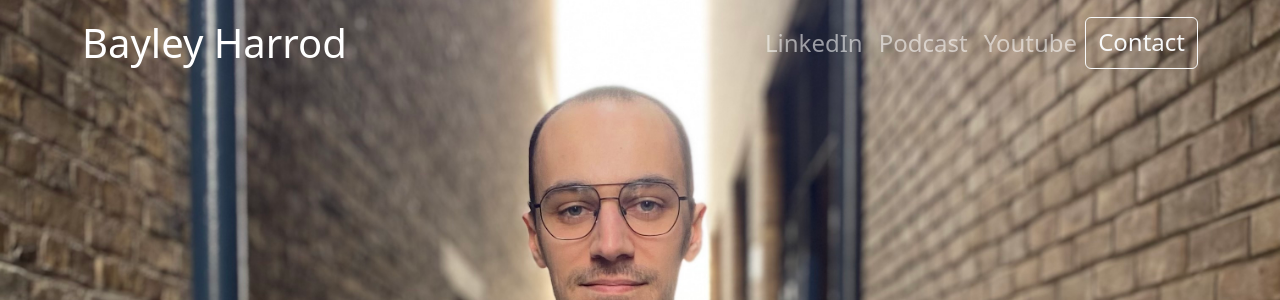
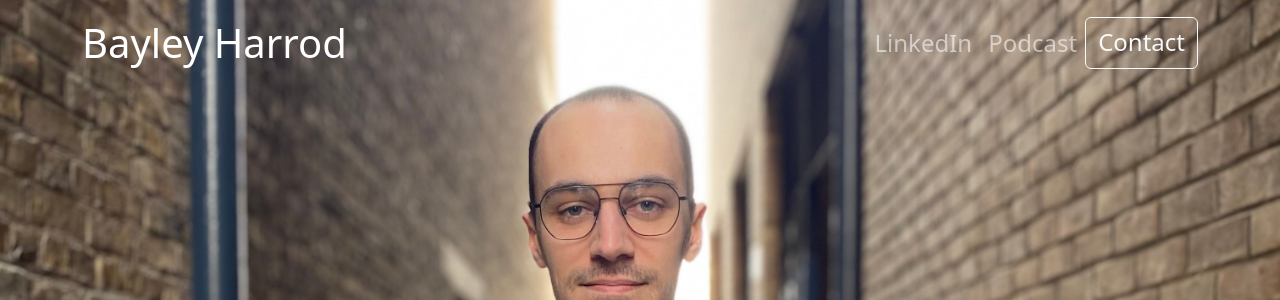
Before and after one commit to harrodcode/portfolio-project, a Django app: page / in a window 1280 px wide. Shown: the top 300 px of the page. Run offline with Django 3.2, Linux system fonts and the light colour scheme; some libraries are stand-ins or nearby versions.

Commit message:
Latest merge for prod release

```diff
--- a/jobs/templates/jobs/home.html
+++ b/jobs/templates/jobs/home.html
@@ -36,7 +36,7 @@
               <div class="navbar-nav ml-auto dark">
                 <a class="nav-item nav-link  fs-4" href="https://www.linkedin.com/in/bayley-harrod/">LinkedIn</a>
                 <a class="nav-item nav-link  fs-4" href="https://open.spotify.com/show/5actaIjsSaSSjxTKwqLuYb?si=0d6849fa50674702">Podcast</a>
-                <a class="nav-item nav-link fs-4" href="https://www.youtube.com/channel/UCECHK6DJF5Fyaf5bFbrn2GA?view_as=subscriber">Youtube</a>
+                <!-- youtube commented out<a class="nav-item nav-link fs-4" href="https://www.youtube.com/channel/UCECHK6DJF5Fyaf5bFbrn2GA?view_as=subscriber">Youtube</a> -->
 
                 <!-- blogs need to be fixed<a class="nav-item nav-link" href="{% url 'allblogs' %}">Blog</a>-->
                 <a href="mailto:bayleyhbusiness@hotmail.com?subject=BayleyHarrod.com Contact" class=" btn btn-outline-light bg-transparent fs-4">Contact</a>
```
